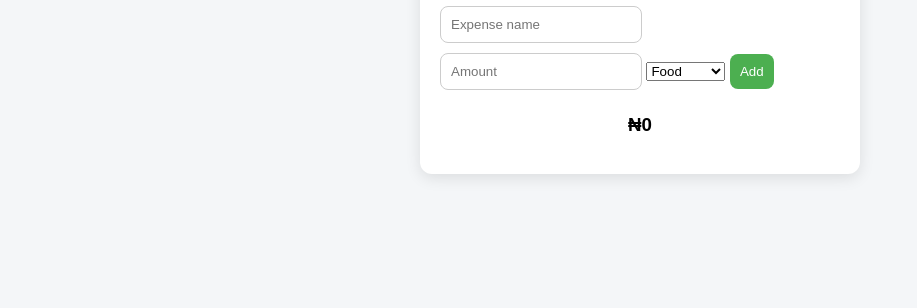
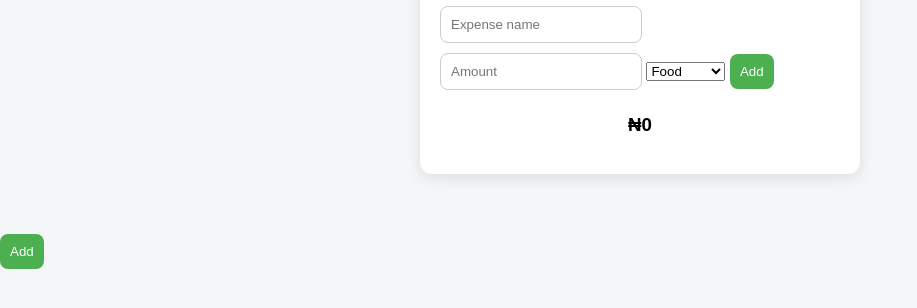
Before and after one commit to amahacker001/expense-tracker-main.py-expenses.txt-README.md, a plain HTML site: page index.html in a window 1280 px wide. Shown: the part 160-468 px from the top of the page, without its empty margins (0-917 px from the left). Drawn offline with Linux system fonts and the light colour scheme.

Commit message:
Update index.html

```diff
--- a/index.html
+++ b/index.html
@@ -79,3 +79,4 @@
     <script src="script.js"></script>
 </body>
 </html>
+<button id="addBtn">Add</button>
```
